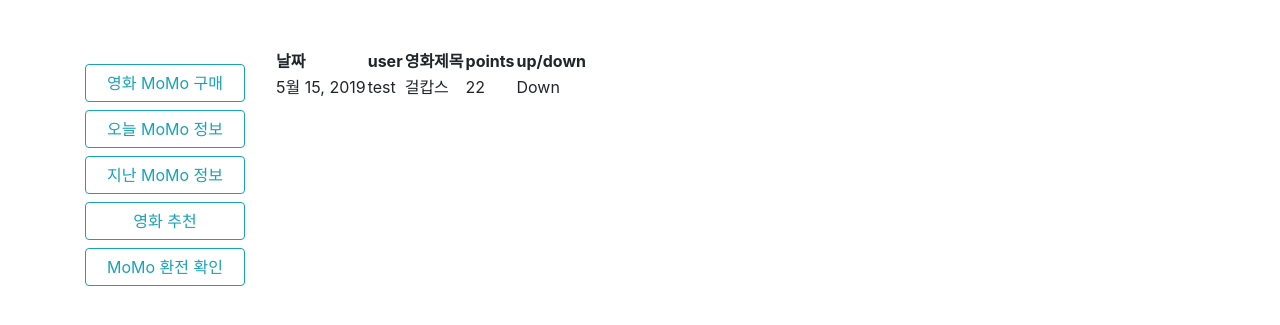
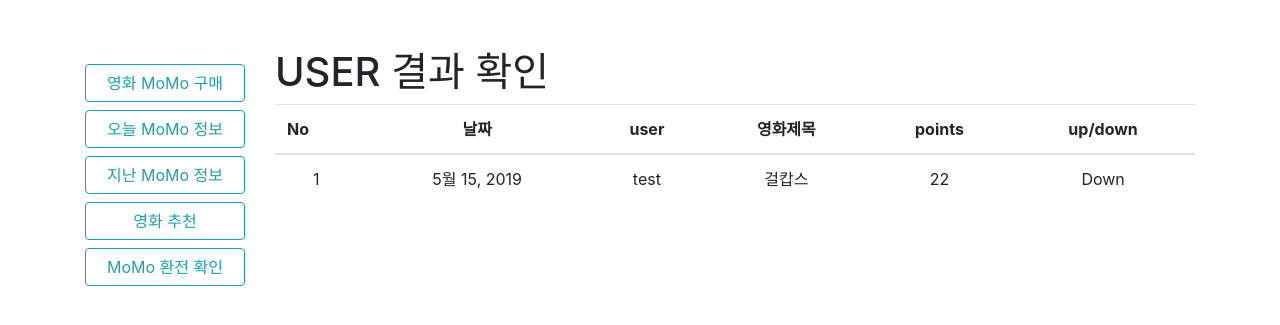
Before and after one commit to DJHyun/collabo, a Django app: page /accounts/calculate/ in a window 1280 px wide. Shown: the part 56-381 px from the top of the page. Run offline with Django 3.2, Linux system fonts and the light colour scheme; a user stored in the database is signed in; data comes from the database, SQL or seed files in the repository; both versions use the stored data as it was after the commit; some libraries are stand-ins or nearby versions.

Commit message:
dj before merging

```diff
--- a/BOB/accounts/templates/accounts/calculate.html
+++ b/BOB/accounts/templates/accounts/calculate.html
@@ -1,36 +1,55 @@
 {% extends 'base.html' %}
 
 {% block body %}
+<style>
+    table {
+        counter-reset: rowNumber-1;
+    }
 
-<table>
+    table tr {
+        counter-increment: rowNumber;
+    }
+
+    table tr td:first-child::before {
+        content: counter(rowNumber);
+        min-width: 1em;
+        margin-right: 0.5em;
+    }
+</style>
+<h1>USER 결과 확인</h1>
+<table class="table">
+  <thead>
     <tr>
-        <th>날짜</th>
-        <th>user</th>
-        <th>영화제목</th>
-        <th>points</th>
-        <th>up/down</th>
+      <th>No</th>
+      <th scope="col" class="text-center">날짜</th>
+      <th scope="col" class="text-center">user</th>
+      <th scope="col" class="text-center">영화제목</th>
+      <th scope="col" class="text-center">points</th>
+      <th scope="col" class="text-center">up/down</th>
     </tr>
-
-
+  </thead>
+  <tbody>
 {% for match in matches %}
     <tr>
-        <td>{{match.match.date}}</td>
-        <td>{{match.user}}</td>
-        <td>{{match.match.movie.title}}</td>
+        <td class="text-center"></td>
+        <td class="text-center">{{match.match.date}}</td>
+        <td class="text-center">{{match.user}}</td>
+        <td class="text-center">{{match.match.movie.title}}</td>
 
         {% if match.win == 2 %}
-        <td>-{{match.points}}</td>
+        <td class="text-center">-{{match.points}}</td>
         {% else %}
-        <td>{{match.points}}</td>
+        <td class="text-center">{{match.points}}</td>
         {% endif %}
 
         {% if match.updown == 2 %}
-        <td>Down</td>
+        <td class="text-center">Down</td>
         {% else %}
-        <td>Up</td>
+        <td class="text-center">Up</td>
         {% endif %}
 
     </tr>
 {% endfor %}
-</table>
+
+
 {% endblock %}
--- a/BOB/accounts/views.py
+++ b/BOB/accounts/views.py
@@ -23,7 +23,7 @@ def signup(request):
             user = user_form.save()
             Profile.objects.create(user=user)
             auth_login(request, user)
-            return redirect('movies:list')
+            return redirect('accounts:user_detail',user.id)
     else:
         user_form = UserCustomCreationForm()
 
@@ -60,16 +60,14 @@ def user_info(request):
 def user_update(request, user_id):
     user = get_user_model().objects.get(pk=user_id)
     profile = Profile.objects.get(user=user.id)
-    message = False
     if request.method == 'POST':
         form = ProfileForm(request.POST, instance=profile)
         if form.is_valid():
             form.save()
-            message = "수정되었습니다."
+        return redirect('accounts:user_detail',user.id)
     form = ProfileForm(instance=profile)
     context={
         'form':form,
-        'message':message
     }
     return render(request, 'accounts/forms.html', context)
 
@@ -277,18 +275,21 @@ def exchange(request,user_id):
 def calculate(request):#정산하기...관리자만 사용가능
     if request.user.is_superuser:#관리자만..
         today1 = datetime.datetime.today()
-        for i in range(4,-1,-1):
+        for i in range(3,-1,-1):
             today2 = today1.strftime("%Y-%m-")
             yesterday = today2+str(today1.day-i-1)
             today = today2+str(today1.day-i)
+            print(today, yesterday)
 
             yesterday_matches = Match.objects.filter(date=yesterday)#어제 열린 영화들
             today_matches = Match.objects.filter(date=today)#오늘 열린 영화들
+            print(today_matches)
             for match in yesterday_matches:
                 matches = match.usermatchmoney_set.all()
                 standard_points = 0
                 yesterday_standard = Match.objects.filter(movie=match.movie,date=yesterday)[0].movie.audiCnt
                 for a in range(10):
+                    print(a)
                     if str(today_matches[a].movie) == str(match.movie):
                         standard_points = today_matches[a].movie.audiCnt
                         break
```
Also changed, not shown: BOB/momo/views.py (+46 -6 lines), BOB/accounts/migrations/0001_initial.py, BOB/db.sqlite3, BOB/momo/migrations/0001_initial.py.
